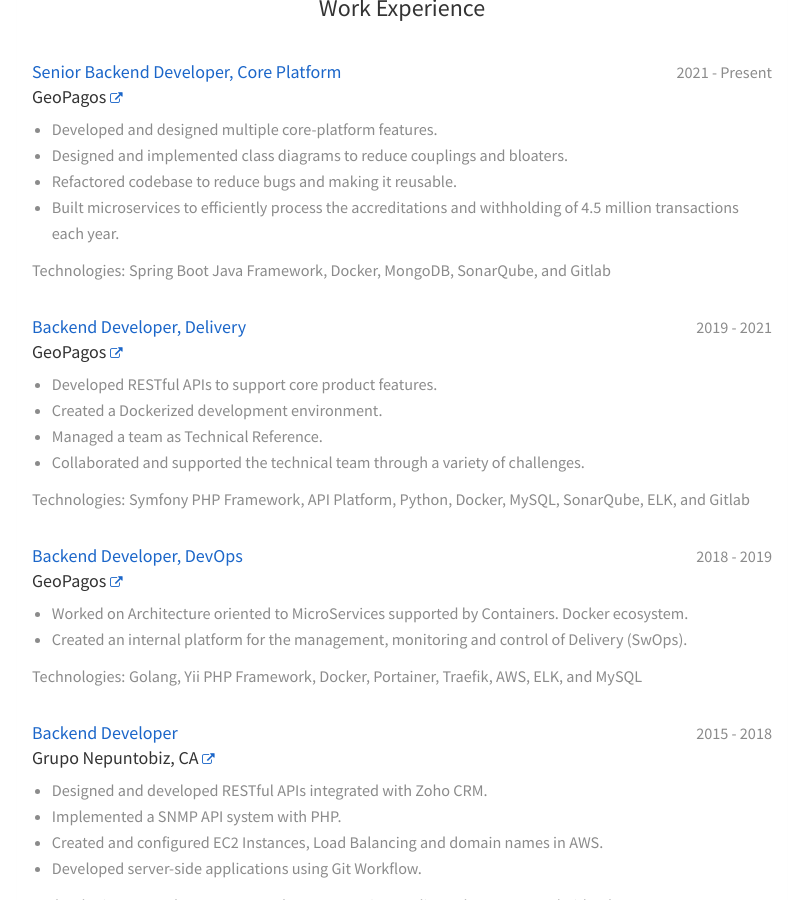
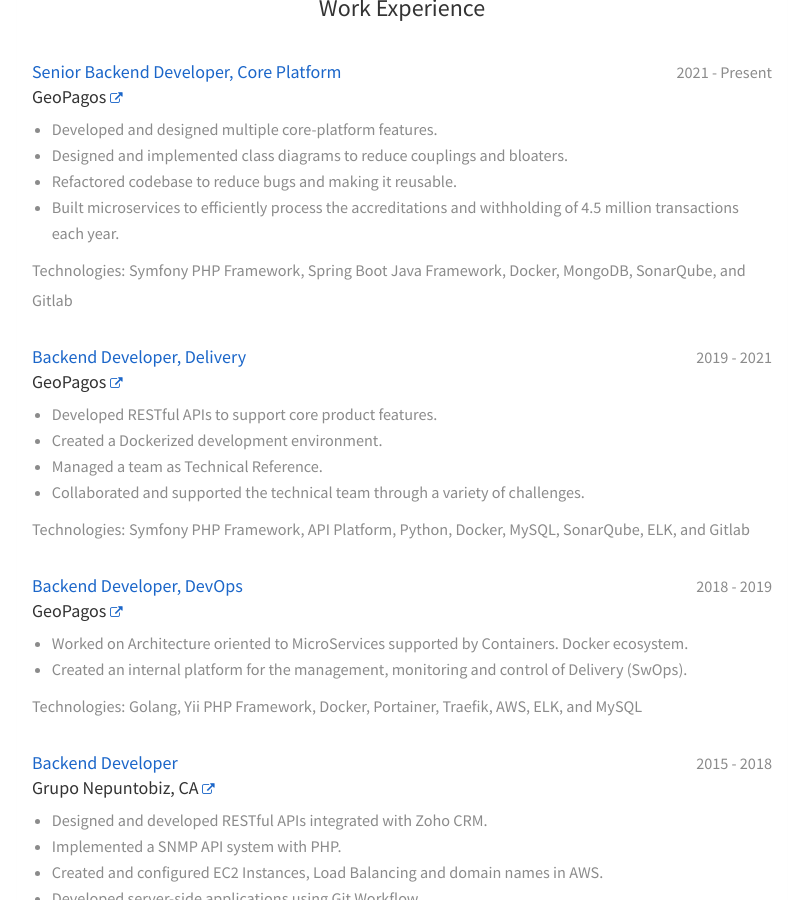
Before and after one commit to jfernancordova/jfernancordova.github.io, a Jekyll site: the page built from resume.html, in a window 1280 px wide and 900 px high, scrolled down 335 px. Shown: the whole window, without its empty margins (238-1041 px from the left). Built offline with Jekyll 4.4.1, drawn with Linux system fonts in a browser that asks for light colours; nearby versions of some CDN libraries.

Commit message:
Update employment.yml

```diff
--- a/_data/employment.yml
+++ b/_data/employment.yml
@@ -8,6 +8,7 @@
     - Refactored codebase to reduce bugs and making it reusable.
     - Built microservices to efficiently process the accreditations and withholding of 4.5 million transactions each year.
   tech:
+  - Symfony PHP Framework
   - Spring Boot Java Framework
   - Docker
   - MongoDB
```
